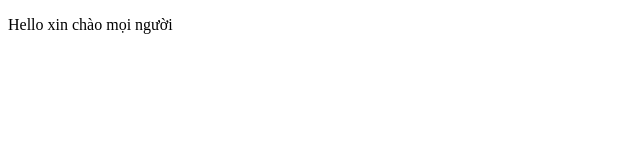
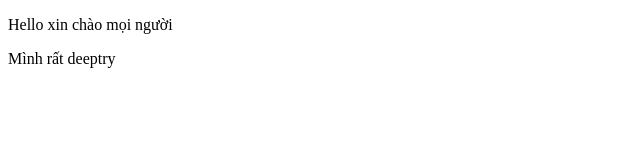
Before and after one commit to Phamquanglinh/BackendTutorial, a plain HTML site: page index.html in a window 1280 px wide. Shown: the whole page, without its empty margins (0-640 px from the left). Drawn offline with Linux system fonts and the light colour scheme.

Commit message:
Thêm sự đẹp trai vào

```diff
--- a/index.html
+++ b/index.html
@@ -6,5 +6,6 @@
 </head>
 <body>
     <p>Hello xin chào mọi người</p>
+    <div>Mình rất deeptry</div>
 </body>
 </html>
```
